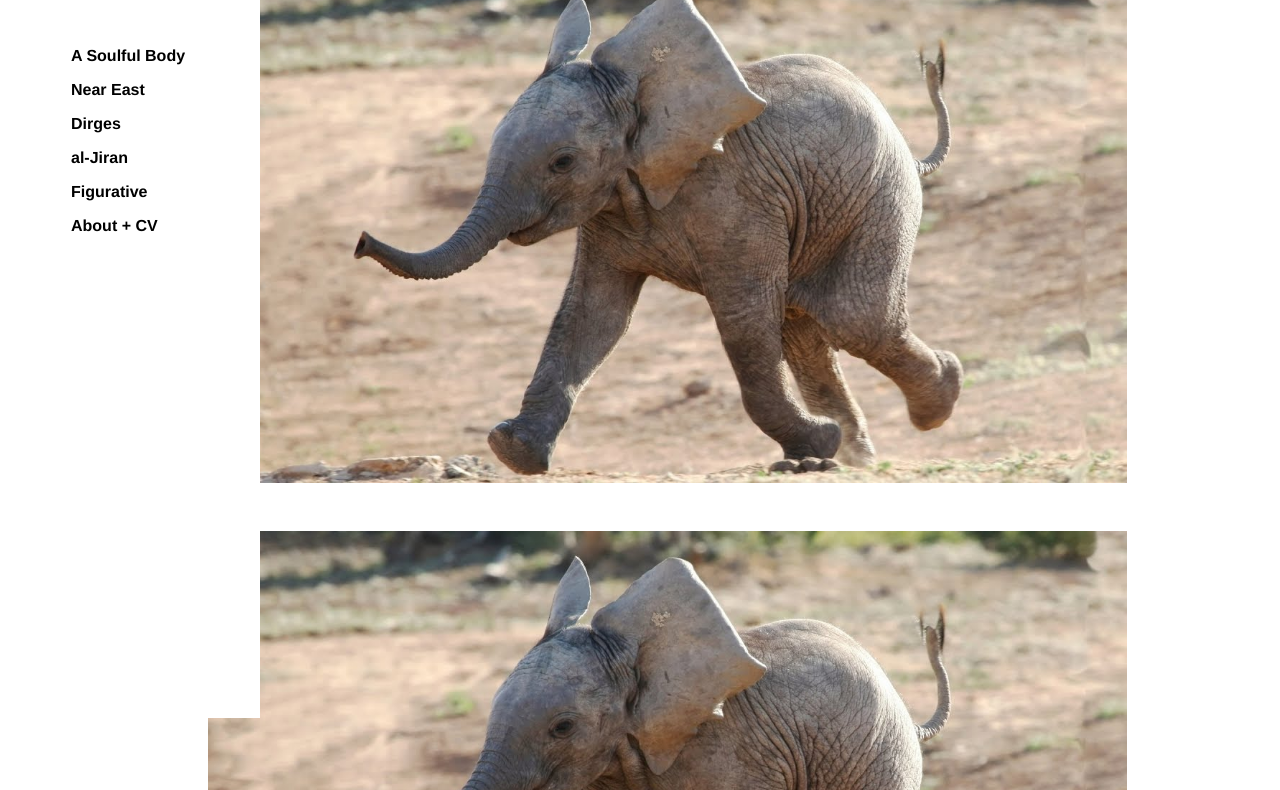
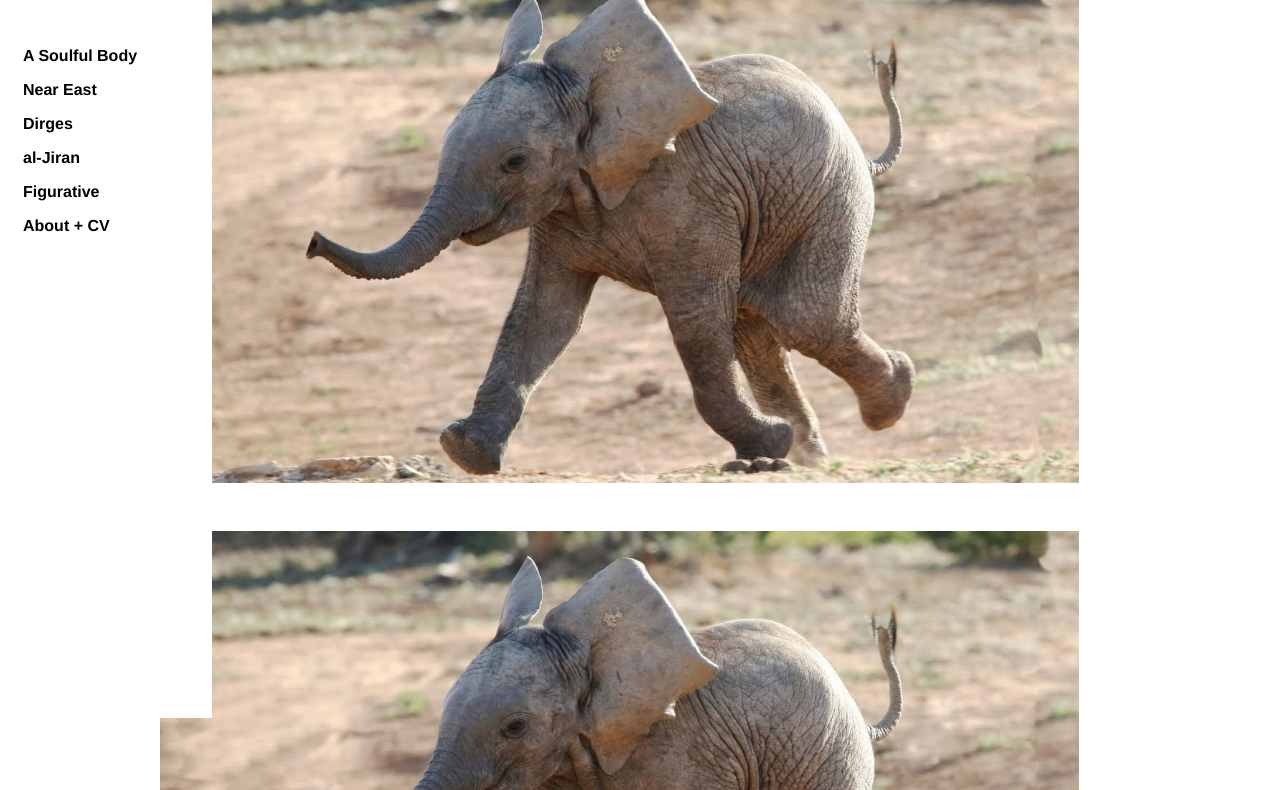
Before and after one commit to leilakhoury/website, a plain HTML site: page index.html in a window 1280 px wide. Shown: the part 130-920 px from the top of the page. Drawn offline with nearby package versions, Linux system fonts and the light colour scheme.

Commit message:
Update index.html

```diff
--- a/index.html
+++ b/index.html
@@ -27,7 +27,7 @@
       ></script>
   </head>
   <div class="container p">
-    <body class="my-5 pr-5 pl-5">
+    <body class="my-5 mr-5 pr-5">
 	<div class="wrapper">
     <div class="sidebar">
         <ul>
```
